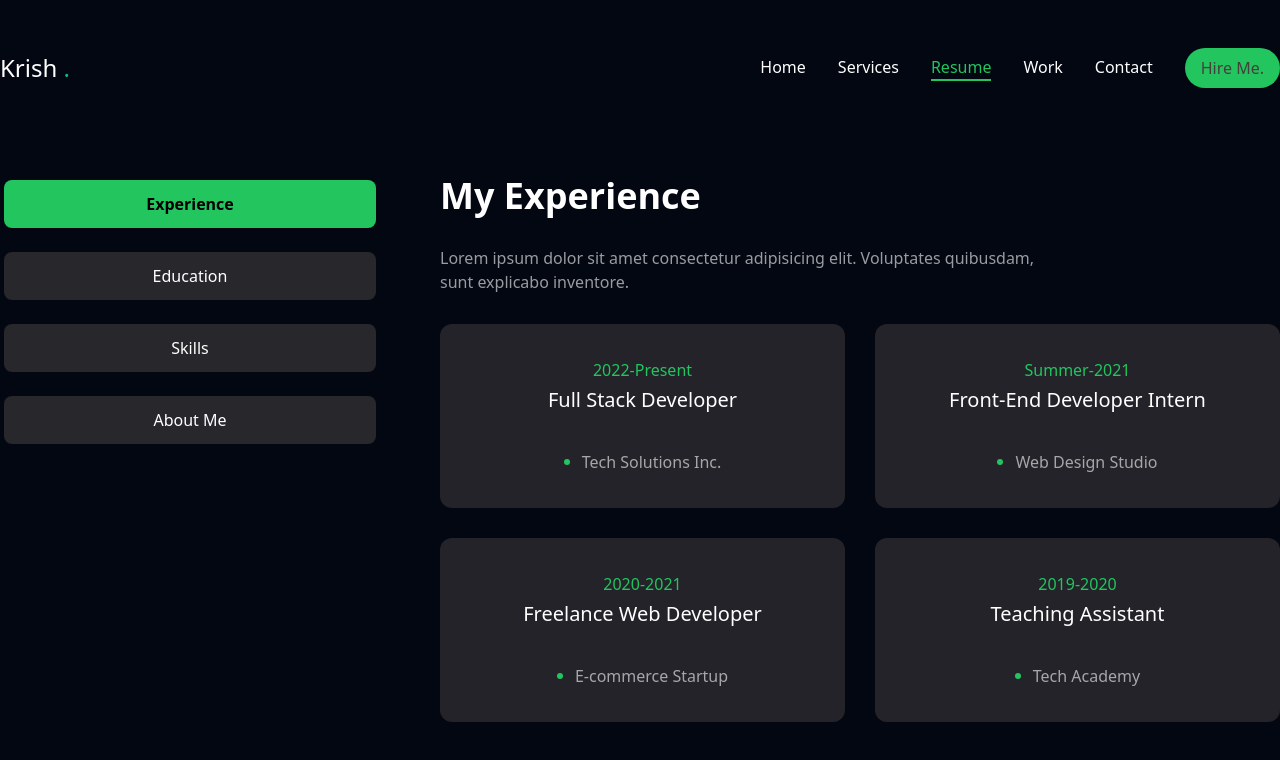
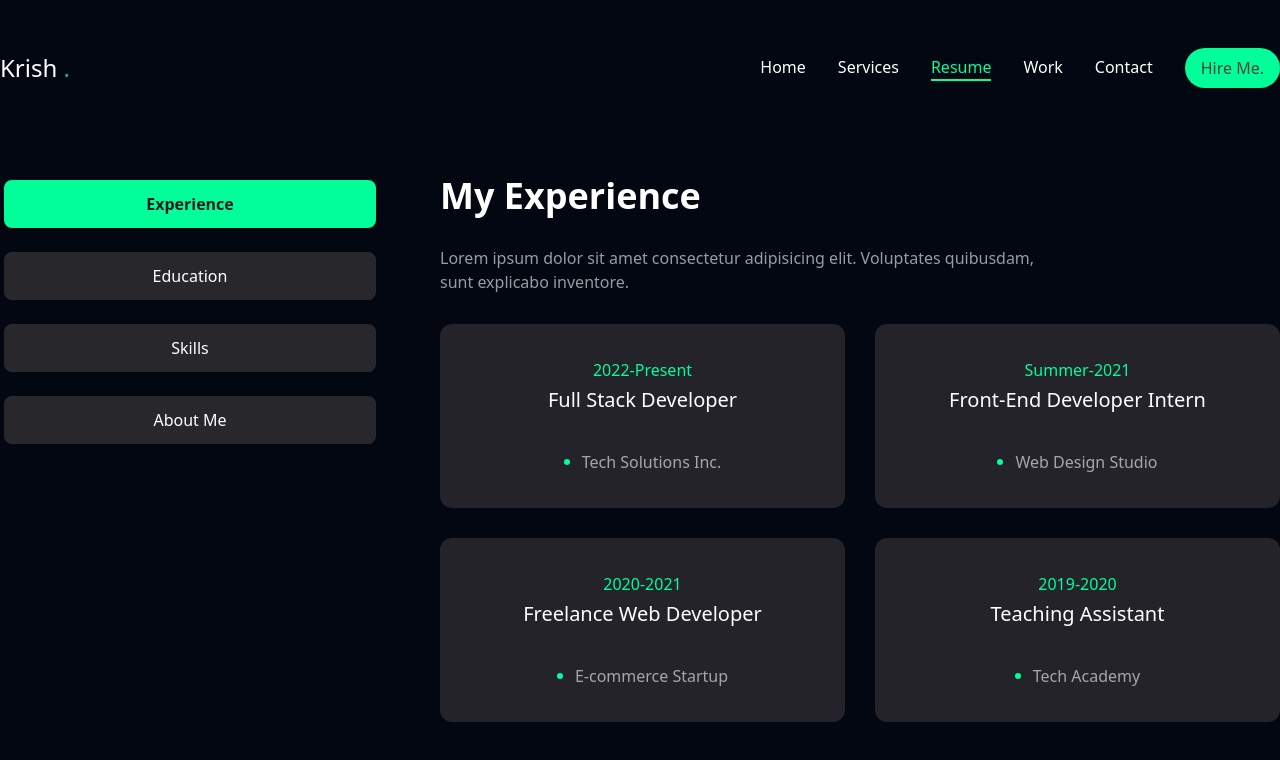
Before and after one commit to 0xkrish03/krish-poetfolio, a Next.js app: page /resume in a window 1280 px wide. Shown: the top 760 px of the page. Built offline with nearby package versions, Linux system fonts and the light colour scheme.

Commit message:
changed from green-500 to accent and black to primary

```diff
--- a/app/page.tsx
+++ b/app/page.tsx
@@ -14,7 +14,7 @@ export default function Home() {
             <span className="text-xl">Frontend Developer</span>
             <h1 className="h1 mb-6">
               Hello I'm <br />{" "}
-              <span className="text-green-500">Krish Ramani</span>
+              <span className="text-accent">Krish Ramani</span>
             </h1>
             <p className="max-w-[500px] mb-9 text-white/80 text-lg">
               I excel at crafting elegant digital experiences and I am
@@ -23,14 +23,14 @@ export default function Home() {
             {/* buttons and socials */}
 
             <div className="flex flex-row items-center gap-8 ">
-              <Button className="items-center flex gap-2 bg-transparent text-green-500 border border-green-500  hover:bg-green-500  hover:text-stone-700">
+              <Button className="items-center flex gap-2 bg-transparent text-accent border border-accent  hover:bg-accent  hover:text-stone-700">
                 <span>Download CV</span>
                 <FiDownload className="text-xl mt-0.5" />
               </Button>
               <div>
                 <Socials
                   containerStyles="flex gap-6"
-                  iconStyles="w-9 h-9 border border-green-500 rounded-full flex justify-center items-center text-green-500 text-base hover:bg-green-500
+                  iconStyles="w-9 h-9 border border-accent rounded-full flex justify-center items-center text-accent text-base hover:bg-accent
                                 hover:text-stone-700 hover:transition-all duration-500 "
                 />
               </div>
--- a/app/resume/page.tsx
+++ b/app/resume/page.tsx
@@ -248,7 +248,7 @@ const Resume = () => {
                           key={index}
                           className="bg-[#232329] h-[184px] py-6 px-10 rounded-xl flex flex-col justify-center items-center lg:items-center gap-1  "
                         >
-                          <span className="text-green-500">
+                          <span className="text-accent">
                             {item.duration}
                           </span>
                           <h3 className="text-xl max-w-[260px] min-h-[60px] text-center lg:text-left ">
@@ -256,7 +256,7 @@ const Resume = () => {
                           </h3>
                           <div className="flex items-center gap-3">
                             {/* dot */}
-                            <span className="w-[6px] h-[6px] rounded-full bg-green-500"></span>
+                            <span className="w-[6px] h-[6px] rounded-full bg-accent"></span>
                             <p className="text-white/60">{item.company}</p>
                           </div>
                         </li>
@@ -283,7 +283,7 @@ const Resume = () => {
                           key={index}
                           className="bg-[#232329] h-[184px] py-6 px-10 rounded-xl flex flex-col justify-center items-center lg:items-center gap-1  "
                         >
-                          <span className="text-green-500">
+                          <span className="text-accent">
                             {item.duration}
                           </span>
                           <h3 className="text-xl max-w-[260px] min-h-[60px] text-center lg:text-left ">
@@ -291,7 +291,7 @@ const Resume = () => {
                           </h3>
                           <div className="flex items-center gap-3">
                             {/* dot */}
-                            <span className="w-[6px] h-[6px] rounded-full bg-green-500"></span>
+                            <span className="w-[6px] h-[6px] rounded-full bg-accent"></span>
                             <p className="text-white/60">{item.institution}</p>
                           </div>
                         </li>
@@ -319,7 +319,7 @@ const Resume = () => {
                         <TooltipProvider delayDuration={100}>
                           <Tooltip>
                             <TooltipTrigger className="w-full h-[150px] bg-[#232329] rounded-xl flex justify-center items-center group">
-                              <div className="text-6xl group-hover:text-green-500 transition-all duration-300 ">
+                              <div className="text-6xl group-hover:text-accent transition-all duration-300 ">
                                 {skill.icon}
                               </div>
                             </TooltipTrigger>
--- a/app/services/page.tsx
+++ b/app/services/page.tsx
@@ -61,13 +61,13 @@ const Services = () => {
                   </div>
                   <Link
                     href={service.href}
-                    className="w-[70px] h-[70px] rounded-full bg-white group-hover:bg-green-500 transition-all duration-500 flex justify-center items-center hover:-rotate-45 "
+                    className="w-[70px] h-[70px] rounded-full bg-white group-hover:bg-accent transition-all duration-500 flex justify-center items-center hover:-rotate-45 "
                   >
-                    <BsArrowDownRight className="text-black text-3xl" />
+                    <BsArrowDownRight className="text-primary text-3xl" />
                   </Link>
                 </div>
                 {/* heading */}
-                <h1 className="text-[42px] font-bold eading-none text-white group-hover:text-green-500 transition-all duration-500">
+                <h1 className="text-[42px] font-bold eading-none text-white group-hover:text-accent transition-all duration-500">
                   {service.title}
                 </h1>
                 {/* description */}
--- a/components/Button.tsx
+++ b/components/Button.tsx
@@ -8,7 +8,7 @@ interface ButtonProps {
 
 const Button: React.FC<ButtonProps> = ({ children, className, isDefault }) => {
   // Ensure def is initialized correctly
-  const def = isDefault ? "bg-green-500 text-stone-700" : "";
+  const def = isDefault ? "bg-accent text-stone-700" : "";
 
   return (
     <div>
--- a/components/animation/PageTransition.tsx
+++ b/components/animation/PageTransition.tsx
@@ -20,7 +20,7 @@ const PageTransition: React.FC<PageTransitionProps> = ({ children }) => {
             opacity: 0,
             transition: { delay: 1.1, duration: 1.75, ease: "easeInOut" },
           }}
-          className="h-screen w-screen fixed bg-black top-0 pointer-events-none"
+          className="h-screen w-screen fixed bg-primary top-0 pointer-events-none"
         />
         {children}
       </div>
--- a/components/navbar/Header.tsx
+++ b/components/navbar/Header.tsx
@@ -17,7 +17,7 @@ const Header = () => {
             <div className="flex items-center gap-8">
                 <Navbar />
                 <Link href='/contacts'>
-                    <Button className='bg-green-500 text-stone-700 hover:brightness-150' > Hire Me.</Button>
+                    <Button className='bg-accent text-stone-700 hover:brightness-150' > Hire Me.</Button>
                 </Link>
             </div>
         </div>
--- a/components/navbar/Navbar.tsx
+++ b/components/navbar/Navbar.tsx
@@ -38,8 +38,8 @@ const Navbar = () => {
         {links.map((link,index)=>{
             return(
                 <Link href={link.path} key={index} className={`
-                            ${link.path === pathname && `text-green-500 border-b-2 border-green-500`}
-                            capitalize font-medium hover:text-green-500 transition-all
+                            ${link.path === pathname && `text-accent border-b-2 border-accent`}
+                            capitalize font-medium hover:text-accent transition-all
                         `}>
                     {link.name}
                 </Link>
--- a/components/ui/scroll-area.tsx
+++ b/components/ui/scroll-area.tsx
@@ -40,7 +40,7 @@ const ScrollBar = React.forwardRef<
     )}
     {...props}
   >
-    <ScrollAreaPrimitive.ScrollAreaThumb className="relative flex-1 rounded-full bg-green-500 dark:bg-slate-800" />
+    <ScrollAreaPrimitive.ScrollAreaThumb className="relative flex-1 rounded-full bg-accent dark:bg-slate-800" />
   </ScrollAreaPrimitive.ScrollAreaScrollbar>
 ))
 ScrollBar.displayName = ScrollAreaPrimitive.ScrollAreaScrollbar.displayName
--- a/components/ui/tabs.tsx
+++ b/components/ui/tabs.tsx
@@ -13,7 +13,7 @@ const TabsList = React.forwardRef<
 >(({ className, ...props }, ref) => (
   <TabsPrimitive.List
     ref={ref}
-    className={cn("inline-flex h-auto rounded-md p-1 text-black", className)}
+    className={cn("inline-flex h-auto rounded-md p-1 text-primary", className)}
     {...props}
   />
 ));
@@ -26,7 +26,7 @@ const TabsTrigger = React.forwardRef<
   <TabsPrimitive.Trigger
     ref={ref}
     className={cn(
-      "inline-flex items-center w-full bg-[#27272c] justify-center whitespace-nowrap text-white rounded-lg p-3 text-balance font-medium ring-offset-white transition-all disabled:pointer-events-none disabled:opacity-50 data-[state=active]:bg-green-500 data-[state=active]:text-black data-[state=active]:font-bold data-[state=active]:shadow-sm",
+      "inline-flex items-center w-full bg-[#27272c] justify-center whitespace-nowrap text-white rounded-lg p-3 text-balance font-medium ring-offset-white transition-all disabled:pointer-events-none disabled:opacity-50 data-[state=active]:bg-accent data-[state=active]:text-primary data-[state=active]:font-bold data-[state=active]:shadow-sm",
       className
     )}
     {...props}
--- a/tailwind.config.ts
+++ b/tailwind.config.ts
@@ -10,8 +10,11 @@ const config: Config = {
   theme: {
   	extend: {
   		colors: {
-  			background: 'var(--background)',
-  			foreground: 'var(--foreground)'
+			primary:"#1c1c22",
+			accent:{
+				DEFAULT:"#00ff99",
+				hover:"#00e187"
+			}
   		},
   		borderRadius: {
   			lg: 'var(--radius)',
```
